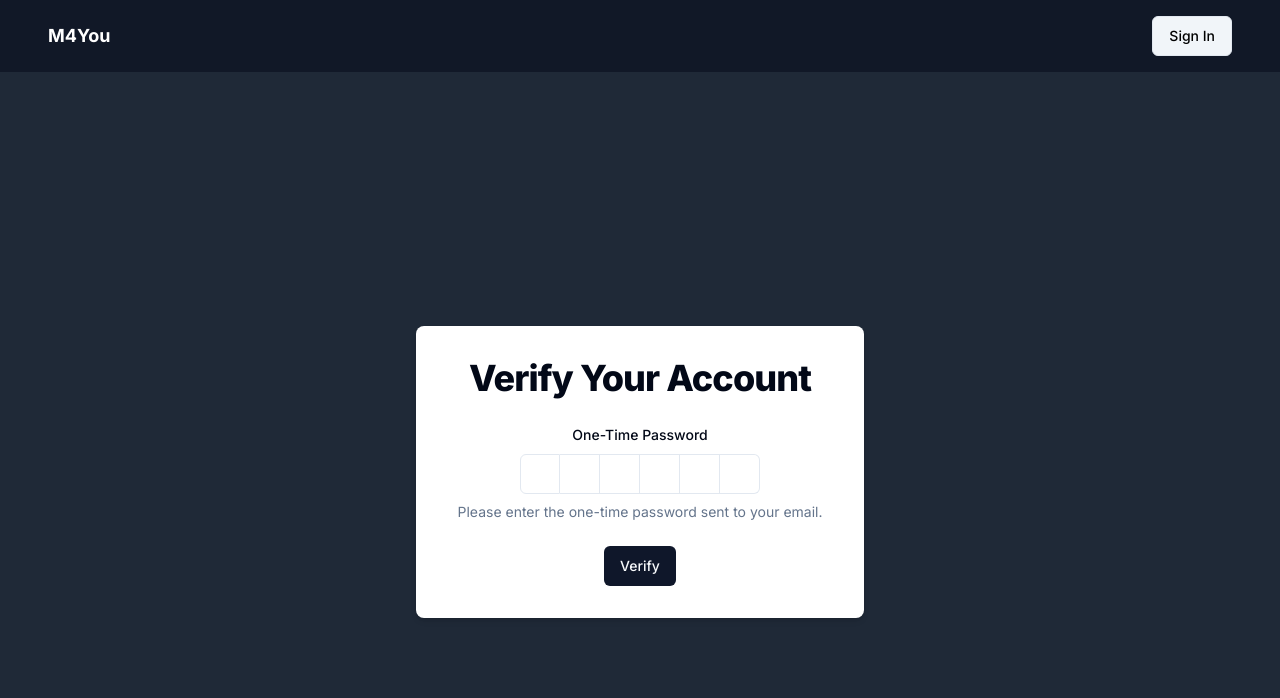
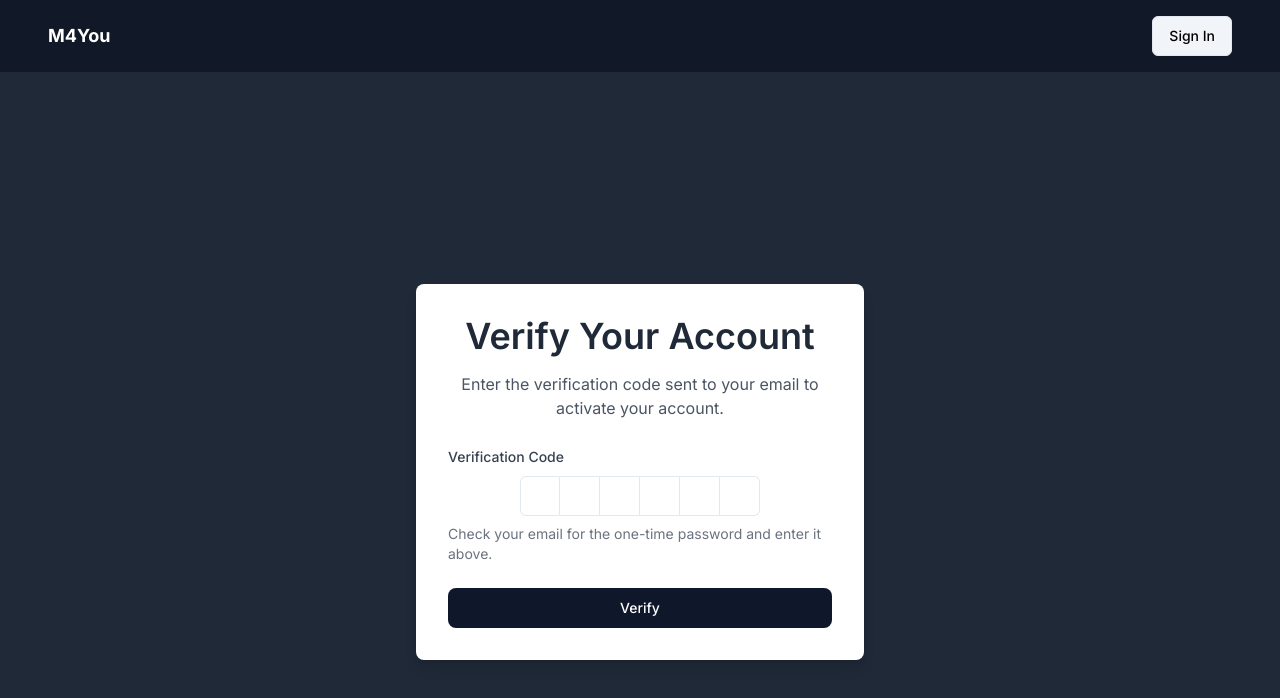
Before and after one commit to jeesun09/CrypticWhisper, a Next.js app: page /verify/1 in a window 1280 px wide. Shown: the top 698 px of the page. Built offline with nearby package versions, Linux system fonts and the light colour scheme; no server answers.

Commit message:
Fixed so ui codes

```diff
--- a/src/app/(auth)/sign-up/page.tsx
+++ b/src/app/(auth)/sign-up/page.tsx
@@ -87,22 +87,24 @@ const Page = () => {
   };
 
   return (
-    <div className="flex justify-center items-center min-h-screen bg-gray-800">
-      <div className="w-full max-w-md p-8 bg-white rounded-lg shadow-md">
-        <div className="text-center">
-          <h1 className="text-4xl font-extrabold tracking-tight lg:text-5xl mb-6">
-            Join M4You
+    <div className="flex justify-center items-center min-h-screen bg-gray-900 py-6 px-4">
+      <div className="w-full max-w-md p-8 bg-white rounded-lg shadow-lg">
+        <div className="text-center mb-6">
+          <h1 className="text-3xl lg:text-4xl font-extrabold text-gray-800 mb-4">
+            Create Your M4You Account
           </h1>
-          <p className="mb-4">Sign up to start your anonymous adventure</p>
+          <p className="text-gray-600">
+            Sign up to start exploring anonymous messaging and more.
+          </p>
         </div>
         <Form {...form}>
-          <form onSubmit={form.handleSubmit(onSubmit)} className="space-y-2">
+          <form onSubmit={form.handleSubmit(onSubmit)} className="space-y-4">
             <FormField
               name="username"
               control={form.control}
               render={({ field }) => (
                 <FormItem>
-                  <FormLabel>Username</FormLabel>
+                  <FormLabel className="text-gray-700">Username</FormLabel>
                   <FormControl>
                     <Input
                       placeholder="username"
@@ -113,14 +115,17 @@ const Page = () => {
                       }}
                     />
                   </FormControl>
-                  {isCheckingUsername && <Loader2 className="animate-spin" />}
+                  {isCheckingUsername && (
+                    <Loader2 className="animate-spin h-5 w-5 text-gray-500" />
+                  )}
                   <p
-                    className={`text-sm ${
+                    className={`text-sm mt-1 ${
                       usernameMessage === "Username is available"
                         ? "text-green-500"
                         : "text-red-500"
                     }`}
-                  >{usernameMessage}
+                  >
+                    {usernameMessage}
                   </p>
                   <FormMessage />
                 </FormItem>
@@ -131,7 +136,7 @@ const Page = () => {
               control={form.control}
               render={({ field }) => (
                 <FormItem>
-                  <FormLabel>Email</FormLabel>
+                  <FormLabel className="text-gray-700">Email</FormLabel>
                   <FormControl>
                     <Input placeholder="email" {...field} />
                   </FormControl>
@@ -144,7 +149,7 @@ const Page = () => {
               control={form.control}
               render={({ field }) => (
                 <FormItem>
-                  <FormLabel>Password</FormLabel>
+                  <FormLabel className="text-gray-700">Password</FormLabel>
                   <FormControl>
                     <Input type="password" placeholder="password" {...field} />
                   </FormControl>
@@ -152,10 +157,14 @@ const Page = () => {
                 </FormItem>
               )}
             />
-            <Button type="submit" className="w-full" disabled={isSubmitting}>
+            <Button
+              type="submit"
+              className="w-full text-white hover:bg-blue-700 focus:ring-2 focus:ring-blue-500 rounded-lg"
+              disabled={isSubmitting}
+            >
               {isSubmitting ? (
                 <>
-                  <Loader2 className="animate-spin mr-2 h-4 w-4" />
+                  <Loader2 className="animate-spin mr-2 h-5 w-5" />
                   <span>Please wait</span>
                 </>
               ) : (
@@ -165,7 +174,7 @@ const Page = () => {
           </form>
         </Form>
         <div className="text-center mt-4">
-          <p>
+          <p className="text-gray-600">
             Already a member?{" "}
             <Link href="/sign-in" className="text-blue-600 hover:text-blue-800">
               Sign in
--- a/src/app/(auth)/verify/[username]/page.tsx
+++ b/src/app/(auth)/verify/[username]/page.tsx
@@ -62,24 +62,27 @@ const VerifyAccount = () => {
     }
   };
   return (
-    <div className="flex justify-center items-center min-h-screen bg-gray-800">
-      <div className="w-full max-w-md p-8 space-y-6 bg-white rounded-lg shadow-md">
+    <div className="flex justify-center items-center min-h-screen bg-gray-800 py-8 px-4">
+      <div className="w-full max-w-md p-8 bg-white rounded-lg shadow-lg space-y-6">
         <div className="text-center">
-          <h1 className="text-4xl font-extrabold tracking-tight lg:text-4xl mb-6">
+          <h1 className="text-3xl font-semibold text-gray-800 lg:text-4xl mb-4">
             Verify Your Account
           </h1>
+          <p className="text-gray-600">
+            Enter the verification code sent to your email to activate your
+            account.
+          </p>
         </div>
         <Form {...form}>
-          <form
-            onSubmit={form.handleSubmit(onSubmit)}
-            className="space-y-6 text-center"
-          >
+          <form onSubmit={form.handleSubmit(onSubmit)} className="space-y-6">
             <FormField
               name="code"
               control={form.control}
               render={({ field }) => (
                 <FormItem>
-                  <FormLabel>One-Time Password</FormLabel>
+                  <FormLabel className="text-gray-700">
+                    Verification Code
+                  </FormLabel>
                   <FormControl>
                     <InputOTP maxLength={6} {...field}>
                       <InputOTPGroup>
@@ -92,17 +95,23 @@ const VerifyAccount = () => {
                       </InputOTPGroup>
                     </InputOTP>
                   </FormControl>
-                  <FormDescription>
-                    Please enter the one-time password sent to your email.
+                  <FormDescription className="text-gray-500">
+                    Check your email for the one-time password and enter it
+                    above.
                   </FormDescription>
                   <FormMessage />
                 </FormItem>
               )}
             />
-            <Button type="submit">
+            <Button
+              type="submit"
+              className="w-full text-white hover:bg-blue-700 focus:ring-2 focus:ring-blue-500 rounded-lg"
+              disabled={loading}
+            >
               {loading ? (
                 <>
-                  <Loader2 className="animate-spin" />
+                  <Loader2 className="animate-spin mr-2 h-5 w-5" />
+                  <span>Verifying...</span>
                 </>
               ) : (
                 "Verify"
--- a/src/app/layout.tsx
+++ b/src/app/layout.tsx
@@ -18,7 +18,7 @@ export default function RootLayout({
   return (
     <html lang="en">
       <AuthProvider>
-        <body className={`min-h-screen min-w-full ${inter.className}`}>
+        <body className={inter.className}>
           <Navbar />
           {children}
           <Toaster />
--- a/src/app/page.tsx
+++ b/src/app/page.tsx
@@ -4,8 +4,6 @@ import {
   Carousel,
   CarouselContent,
   CarouselItem,
-  CarouselNext,
-  CarouselPrevious,
 } from "@/components/ui/carousel";
 import Autoplay from "embla-carousel-autoplay";
 import exampleMessages from "@/messages.json";
@@ -15,9 +13,9 @@ export default function Home() {
   return (
     <>
       {/* Main */}
-      <main className="flex-grow flex flex-col items-center justify-center px-4 md:px-24 py-12 bg-gray-800 text-white">
+      <main className="h-screen flex-grow flex flex-col items-center justify-center px-4 md:px-8 lg:px-24 py-12 bg-gradient-to-r from-gray-700 via-gray-800 to-gray-900 text-white">
         <section className="text-center mb-8 md:mb-12">
-          <h1 className="text-3xl md:text-5xl font-bold">
+          <h1 className="text-3xl md:text-4xl lg:text-5xl font-bold leading-tight">
             Dive into the World of Anonymous Messages
           </h1>
           <p className="mt-3 md:mt-4 text-base md:text-lg">
@@ -27,7 +25,7 @@ export default function Home() {
 
         {/* Carousel */}
         <Carousel
-          className="w-full max-w-xs"
+          className="w-full max-w-md md:max-w-lg lg:max-w-2xl"
           plugins={[
             Autoplay({
               delay: 2000,
@@ -37,15 +35,15 @@ export default function Home() {
           <CarouselContent>
             {exampleMessages.map((message, index) => (
               <CarouselItem key={index}>
-                <Card>
+                <Card className="border border-gray-700">
                   <CardHeader>
                     <CardTitle>{message.title}</CardTitle>
                   </CardHeader>
-                  <CardContent className="flex flex-col md:flex-row items-start space-y-2 md:space-y-0 md:space-x-4">
-                    <Mail className="flex-shrink-0" />
+                  <CardContent className="flex flex-col md:flex-row items-start space-y-4 md:space-y-0 md:space-x-4 p-4">
+                    <Mail className="text-xl flex-shrink-0" />
                     <div>
-                      <p>{message.content}</p>
-                      <p className="text-xs text-muted-foreground">
+                      <p className="text-sm md:text-base">{message.content}</p>
+                      <p className="text-xs text-gray-400 mt-1">
                         {message.received}
                       </p>
                     </div>
@@ -54,14 +52,12 @@ export default function Home() {
               </CarouselItem>
             ))}
           </CarouselContent>
-          <CarouselPrevious />
-          <CarouselNext />
         </Carousel>
       </main>
 
       {/* Footer */}
       <footer className="text-center p-4 md:p-6 bg-gray-900 text-white">
-        © 2023 True Feedback. All rights reserved.
+        © 2024 M4You.
       </footer>
     </>
   );
--- a/src/app/u/[username]/page.tsx
+++ b/src/app/u/[username]/page.tsx
@@ -92,8 +92,10 @@ const SendMessage = () => {
   };
 
   return (
-    <div className="max-w-lg mx-auto my-2 p-6 bg-white shadow rounded-lg">
-      <h1 className="text-2xl font-bold text-center mb-6">Send Message</h1>
+    <div className="max-w-lg mx-auto my-4 p-6 bg-white shadow-lg rounded-lg">
+      <h1 className="text-3xl font-semibold text-gray-900 text-center mb-6">
+        Send an Anonymous Message
+      </h1>
       {/* Your additional code here */}
 
       <Form {...form}>
@@ -103,12 +105,12 @@ const SendMessage = () => {
             name="content"
             render={({ field }) => (
               <FormItem>
-                <FormLabel className="font-semibold">
-                  Send Annonymous Message to @{username}
+                <FormLabel className="text-gray-800">
+                  Message to @{username}
                 </FormLabel>
                 <FormControl>
                   <Textarea
-                    placeholder="Type your message here"
+                    placeholder="Write your message here..."
                     className="resize-none"
                     {...field}
                   />
```
Also changed, not shown: 1 other file (tests, documents, lock files or other folders).
